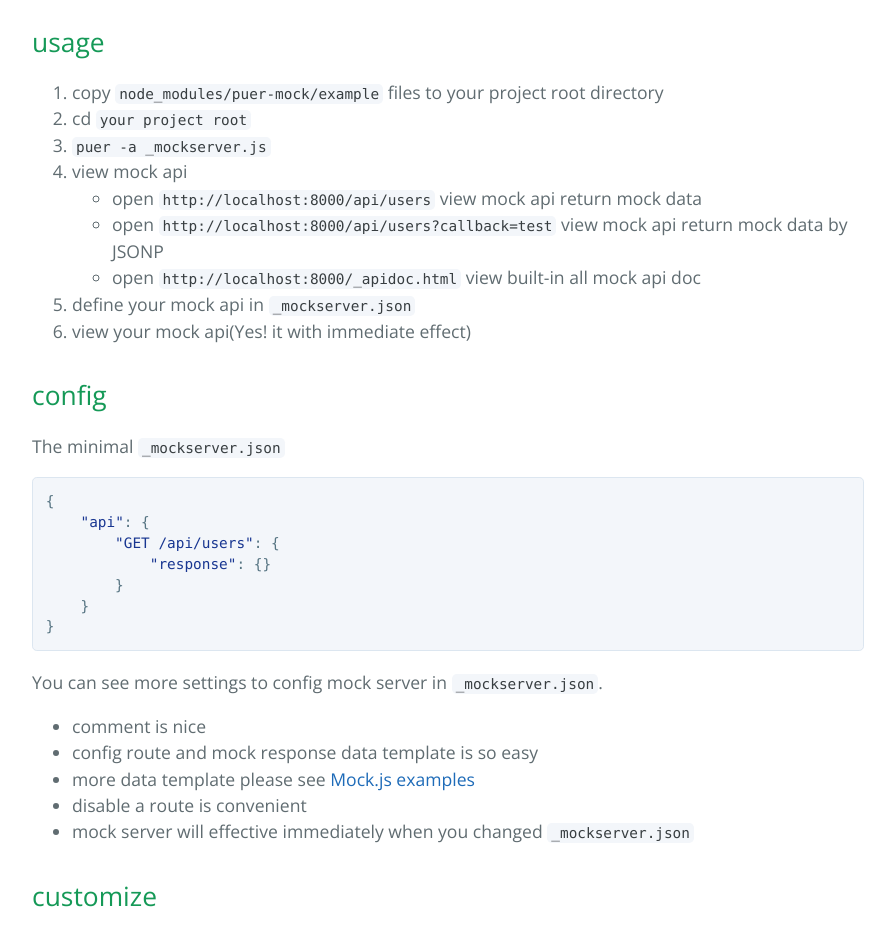
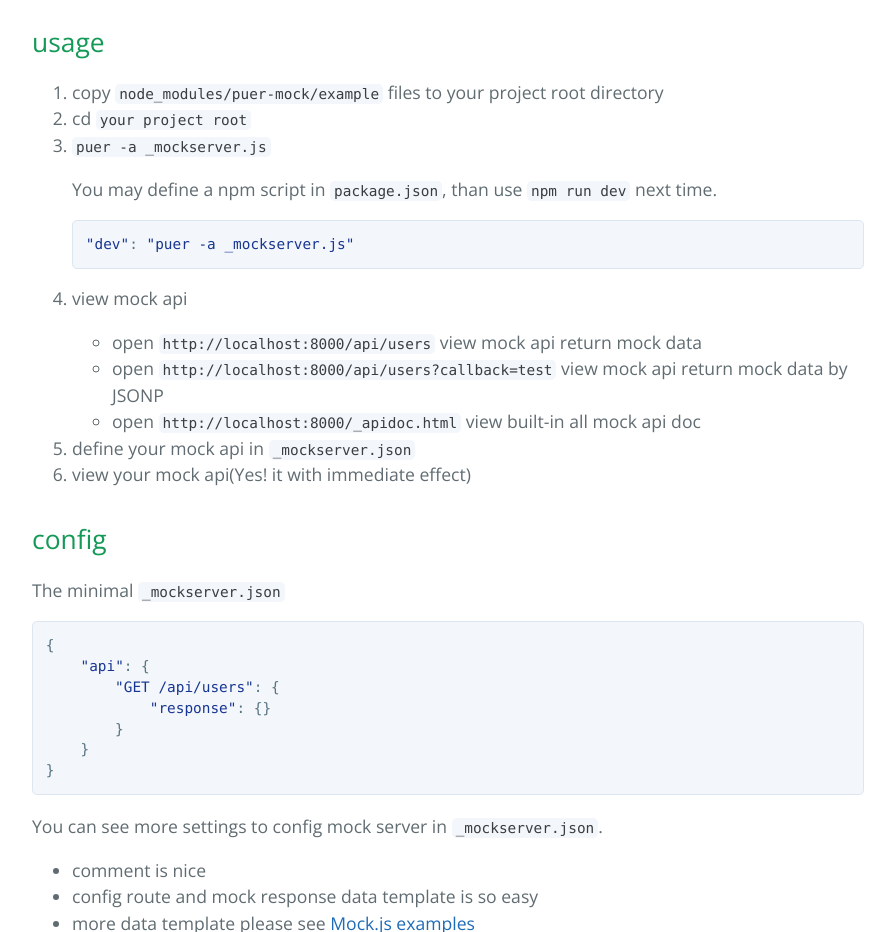
Before and after one commit to ufologist/puer-mock, a plain HTML site: page index.html in a window 1280 px wide. Shown: the part 1640-2572 px from the top of the page, without its empty margins (192-1087 px from the left). Drawn offline with nearby package versions, Linux system fonts and the light colour scheme.

```diff
--- a/index.html
+++ b/index.html
@@ -57,8 +57,15 @@
 <li>copy <code>node_modules/puer-mock/example</code> files to your project root directory</li>
 <li>cd <code>your project root</code>
 </li>
-<li><code>puer -a _mockserver.js</code></li>
-<li>view mock api
+<li>
+<p><code>puer -a _mockserver.js</code></p>
+
+<p>You may define a npm script in <code>package.json</code>, than use <code>npm run dev</code> next time. </p>
+
+<div class="highlight highlight-source-json"><pre><span class="pl-s"><span class="pl-pds">"</span>dev<span class="pl-pds">"</span></span>: <span class="pl-s"><span class="pl-pds">"</span>puer -a _mockserver.js<span class="pl-pds">"</span></span></pre></div>
+</li>
+<li>
+<p>view mock api</p>
 
 <ul>
 <li>open <code>http://localhost:8000/api/users</code> view mock api return mock data</li>
```
Also changed, not shown: params.json (+1 -1 lines).
